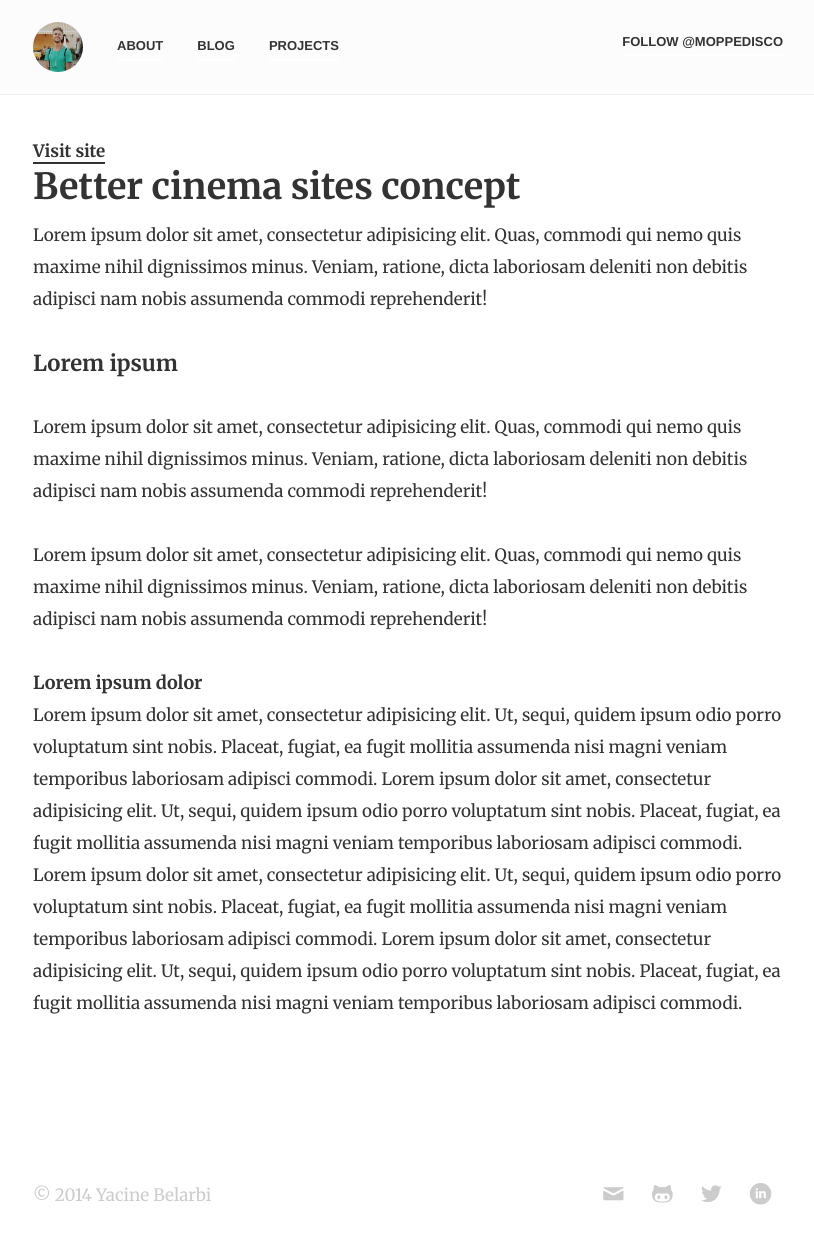
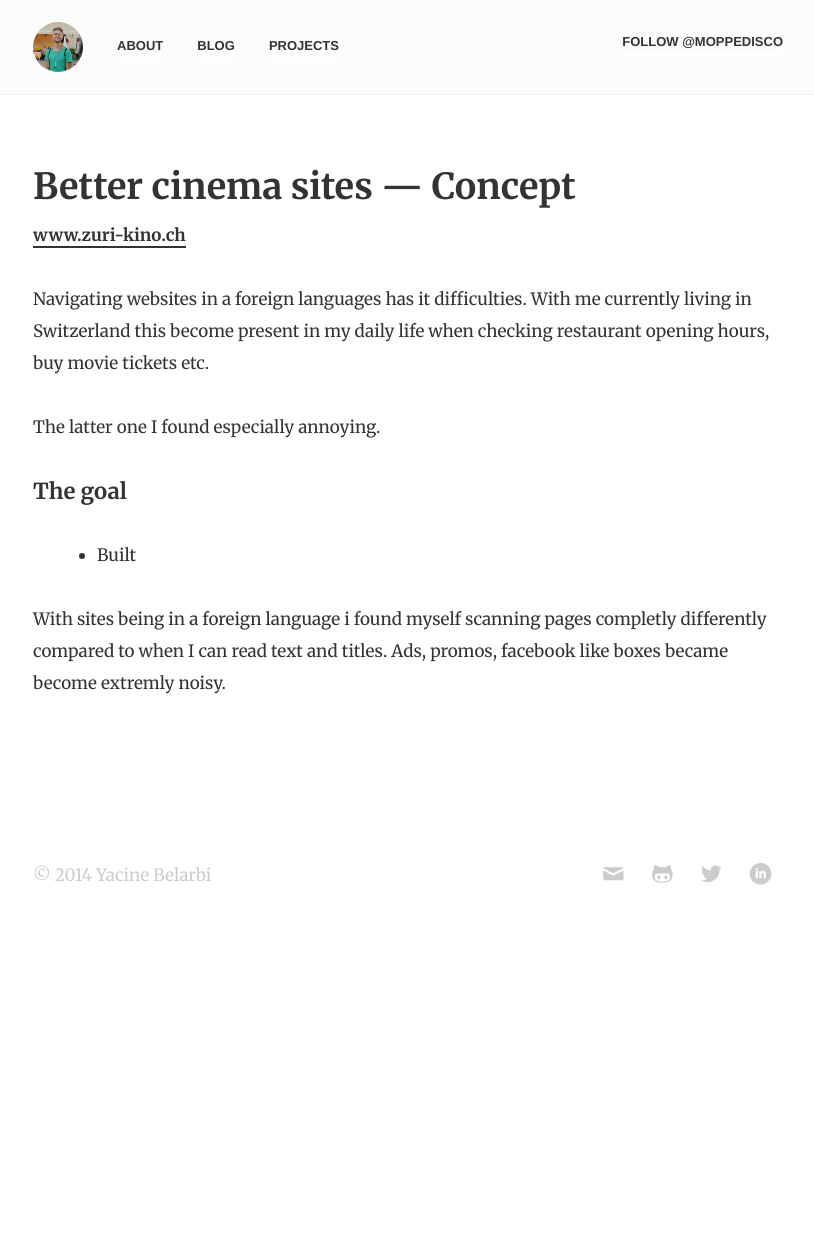
Before and after one commit to moppedisco/blog, a Jekyll site: the page built from projects/zuri-kino/index.html, in a window 1280 px wide. Shown: the whole page, without its empty margins (232-1046 px from the left). Built offline with Jekyll 4.4.1, drawn with Linux system fonts in a browser that asks for light colours; Markdown is read by kramdown in place of the engine named in the settings; comment, search, counter and statistics services are not loaded; after the commit the page ends 931 px from its top, so only the background shows below that.

Commit message:
zuri kino post

```diff
--- a/css/style.css
+++ b/css/style.css
@@ -1585,6 +1585,11 @@ hr {
 @media (min-width: 960px) {
 
 }
+.img-resp {
+  width: 100%;
+  max-width: 100%;
+  height: auto;
+}
 .side-content {
   text-align: right;
   float: none !important;
@@ -1616,6 +1621,7 @@ time:after {
   margin-top: 120px;
   color: #ccc;
   text-align: right;
+  overflow: hidden;
 }
 .site-foot a {
   color: #ccc !important;
@@ -1625,13 +1631,25 @@ time:after {
   -ms-transition: color 0.2s;
   -o-transition: color 0.2s;
   transition: color 0.2s;
+  float: left;
+}
+@media (min-width: 760px) {
+  .site-foot a {
+    float: none;
+  }
 }
 .site-foot a:hover {
   color: #999 !important;
 }
 .site-foot span {
-  float: left;
+  text-align: left;
   padding: 8px 0;
+  display: block;
+}
+@media (min-width: 760px) {
+  .site-foot span {
+    float: left;
+  }
 }
 .site-foot a:hover {
   color: #333;
--- a/projects/index.html
+++ b/projects/index.html
@@ -7,10 +7,10 @@ title: Projects
 	<h1>Projects.</h1>
 		<article class="post-listing__item">
 			<h2><a title="Read case study" href="/projects/varskaviata">A Stockholm restaurant guide</a></h2>
-			<p>My first end-to-end product I built. A search site for restaurants in Stockholm.</p>
+			<p>The first end-to-end product I built. A search site for restaurants in Stockholm.</p>
 		</article>
 		<article class="post-listing__item">
-			<h2><a title="Read case study" href="/projects/zuri-kino">Better cinema sites concept</a></h2>
-			<p>Why do cinema sites have tons of ads and crappy UI? Surely it can be done better.</p>
+			<h2><a title="Read case study" href="/projects/zuri-kino">Better cinema sites</a></h2>
+			<p>Why do cinema sites have tons of ads and crappy UI? Surely it can be done better. This is my attempt.</p>
 		</article>
 </section>
--- a/projects/zuri-kino/index.html
+++ b/projects/zuri-kino/index.html
@@ -4,12 +4,13 @@ title: Projects - Zuri-kino
 ---
 
 <article class="post">
-	<p class="meta"><a href="">Visit site</a></p>
-	<h1>Better cinema sites concept</h1>
-	<p>Lorem ipsum dolor sit amet, consectetur adipisicing elit. Quas, commodi qui nemo quis maxime nihil dignissimos minus. Veniam, ratione, dicta laboriosam deleniti non debitis adipisci nam nobis assumenda commodi reprehenderit!</p>
-	<h2>Lorem ipsum</h2>
-	<p>Lorem ipsum dolor sit amet, consectetur adipisicing elit. Quas, commodi qui nemo quis maxime nihil dignissimos minus. Veniam, ratione, dicta laboriosam deleniti non debitis adipisci nam nobis assumenda commodi reprehenderit!</p>
-	<p>Lorem ipsum dolor sit amet, consectetur adipisicing elit. Quas, commodi qui nemo quis maxime nihil dignissimos minus. Veniam, ratione, dicta laboriosam deleniti non debitis adipisci nam nobis assumenda commodi reprehenderit!</p>
-	<h3>Lorem ipsum dolor </h3>
-	<p>Lorem ipsum dolor sit amet, consectetur adipisicing elit. Ut, sequi, quidem ipsum odio porro voluptatum sint nobis. Placeat, fugiat, ea fugit mollitia assumenda nisi magni veniam temporibus laboriosam adipisci commodi. Lorem ipsum dolor sit amet, consectetur adipisicing elit. Ut, sequi, quidem ipsum odio porro voluptatum sint nobis. Placeat, fugiat, ea fugit mollitia assumenda nisi magni veniam temporibus laboriosam adipisci commodi. Lorem ipsum dolor sit amet, consectetur adipisicing elit. Ut, sequi, quidem ipsum odio porro voluptatum sint nobis. Placeat, fugiat, ea fugit mollitia assumenda nisi magni veniam temporibus laboriosam adipisci commodi. Lorem ipsum dolor sit amet, consectetur adipisicing elit. Ut, sequi, quidem ipsum odio porro voluptatum sint nobis. Placeat, fugiat, ea fugit mollitia assumenda nisi magni veniam temporibus laboriosam adipisci commodi.</p>
+	<h1>Better cinema sites — Concept</h1>
+	<p><a href="http://zuri-kino.ch" target="_blank">www.zuri-kino.ch</a></p>
+	<p>Navigating websites in a foreign languages has it difficulties. With me currently living in Switzerland this become present in my daily life when checking restaurant opening hours, buy movie tickets etc.</p>
+	<p>The latter one I found especially annoying. </p>
+	<h2>The goal</h2>
+	<ul>
+		<li>Built</li>
+	</ul>
+	<p>With sites being in a foreign language i found myself scanning pages completly differently compared to when I can read text and titles. Ads, promos, facebook like boxes became become extremly noisy.</p>
 </article>
```
Also changed, not shown: css/style.less (+22 -1 lines), projects/varskaviata/index.html (+12 -10 lines).
